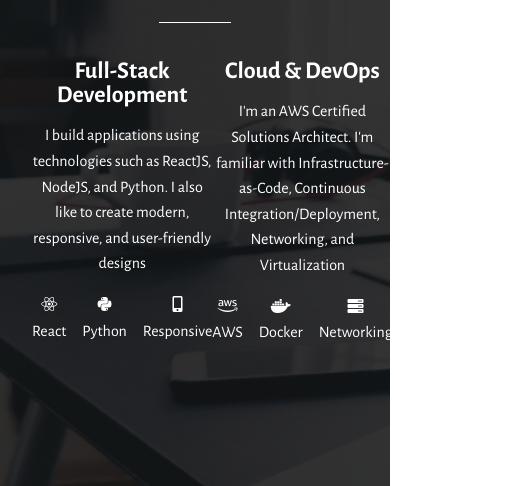
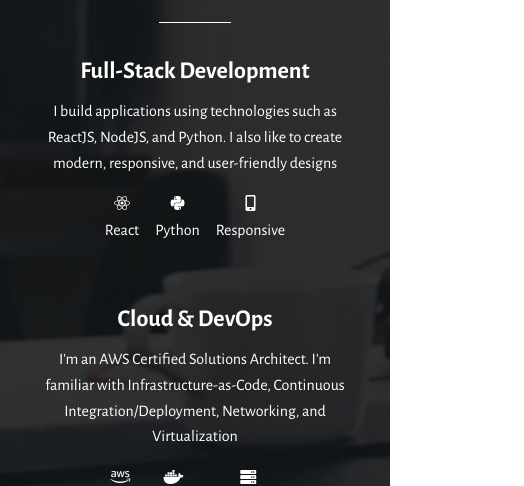
Before and after one commit to JoseMarioDev/josemariodev-portfolio, a React (Create React App) app: page / in a window 390 px wide. Shown: the part 939-1425 px from the top of the page, 524 px wide, since content can reach past the window. Built offline with nearby package versions, Linux system fonts and the light colour scheme; no server answers.

Commit message:
:iphone: Fixing layout for skills section

```diff
--- a/src/scss/_media.scss
+++ b/src/scss/_media.scss
@@ -109,11 +109,13 @@
     max-width: 6rem;
   }
   .skills {
+    flex-direction: row;
     display: flex;
     max-width: 1000px;
     margin-left: auto;
     margin-right: auto;
   }
+
   .skill {
     margin-bottom: none;
   }
--- a/src/scss/_skills.scss
+++ b/src/scss/_skills.scss
@@ -30,6 +30,7 @@
 
 .skills {
   display: flex;
+  flex-direction: column;
   justify-content: space-between;
   margin-bottom: 4em;
 }
```
